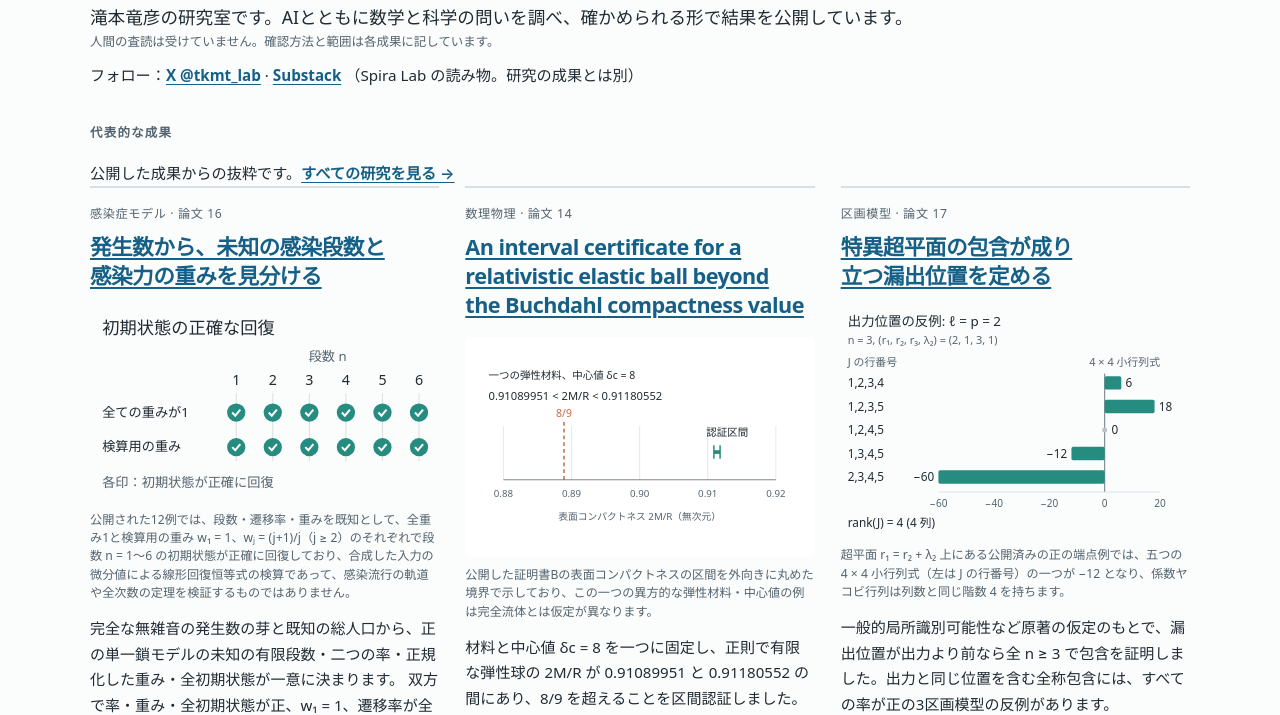
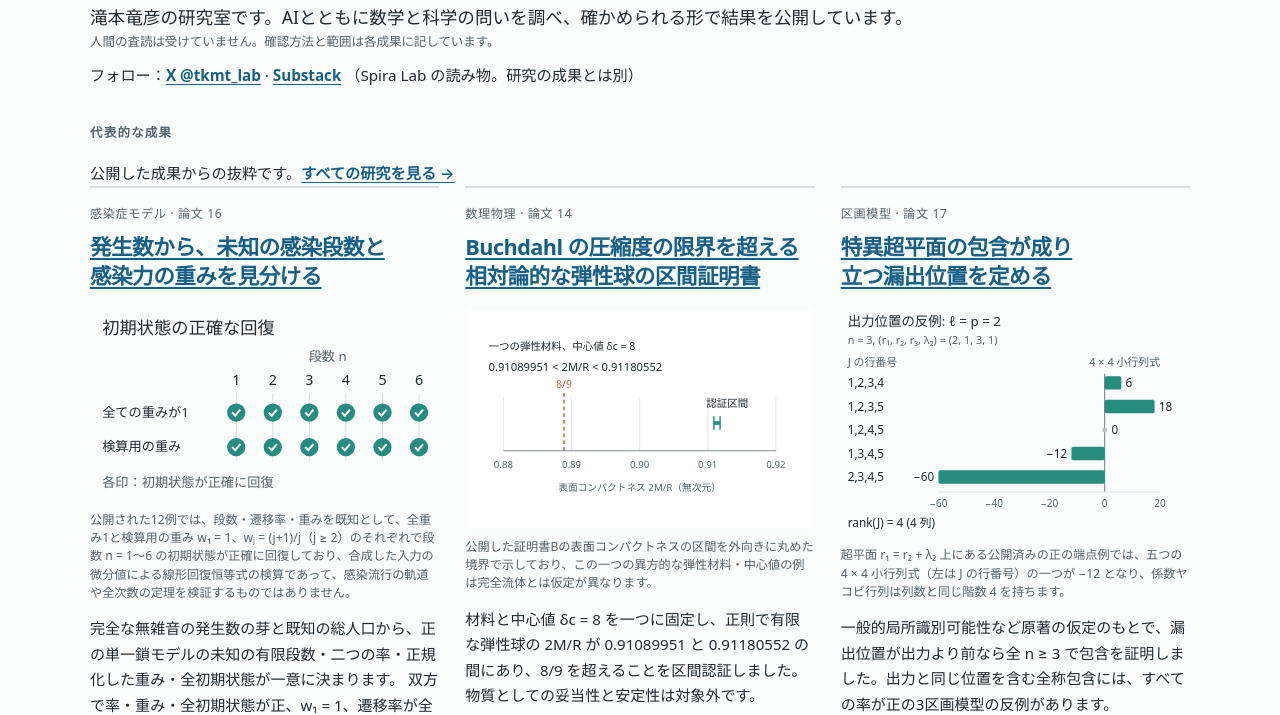
Before and after one commit to tkmt-lab/tkmt-lab.github.io, a plain HTML site: page ja/index.html in a window 1280 px wide. Shown: the part 101-816 px from the top of the page. Drawn offline with Linux system fonts and the light colour scheme.

Commit message:
Give the elastic ball paper a Japanese title

```diff
--- a/ja/index.html
+++ b/ja/index.html
@@ -79,7 +79,7 @@
 </svg>
 <figcaption>公開された12例では、段数・遷移率・重みを既知として、全重み1と検算用の重み w₁ = 1、wⱼ = (j+1)/j（j ≥ 2）のそれぞれで段数 n = 1〜6 の初期状態が正確に回復しており、合成した入力の微分値による線形回復恒等式の検算であって、感染流行の軌道や全次数の定理を検証するものではありません。</figcaption>
 </figure>
-<p class="summary">完全な無雑音の発生数の芽と既知の総人口から、正の単一鎖モデルの未知の有限段数・二つの率・正規化した重み・全初期状態が一意に決まります。 双方で率・重み・全初期状態が正、w₁ = 1、遷移率が全段に共通、物理時間が同じことが条件です。</p><p class="disclosure">確かめ方：文章の証明を、五つの有限の正確計算と段階的なAI点検で補っています。構成部分の点検には以前の文脈があり、統合稿は別のAI読者も読みました</p><p class="paper"><a href="https://doi.org/10.5281/zenodo.24269816">論文・DOIへ →</a> · <a href="https://github.com/tkmt-lab/staged-chain-unknown-order-identifiability">コードと検査 →</a></p></article><article class="result" id="r038-feature"><p class="field">数理物理 · 論文 14</p><h3><a href="research.html#elastic-buchdahl-ball-certificates">An interval certificate for a relativistic elastic ball beyond the Buchdahl compactness value</a></h3><figure><div class="drawing"><svg viewBox="0 0 440 234" role="img" aria-label="固定した弾性球の表面コンパクトネスは0.91089951と0.91180552の間にあり、8/9を超える。" style="width:100%;max-width:440px;height:auto;display:block">
+<p class="summary">完全な無雑音の発生数の芽と既知の総人口から、正の単一鎖モデルの未知の有限段数・二つの率・正規化した重み・全初期状態が一意に決まります。 双方で率・重み・全初期状態が正、w₁ = 1、遷移率が全段に共通、物理時間が同じことが条件です。</p><p class="disclosure">確かめ方：文章の証明を、五つの有限の正確計算と段階的なAI点検で補っています。構成部分の点検には以前の文脈があり、統合稿は別のAI読者も読みました</p><p class="paper"><a href="https://doi.org/10.5281/zenodo.24269816">論文・DOIへ →</a> · <a href="https://github.com/tkmt-lab/staged-chain-unknown-order-identifiability">コードと検査 →</a></p></article><article class="result" id="r038-feature"><p class="field">数理物理 · 論文 14</p><h3><a href="research.html#elastic-buchdahl-ball-certificates">Buchdahl の圧縮度の限界を超える相対論的な弾性球の区間証明書</a></h3><figure><div class="drawing"><svg viewBox="0 0 440 234" role="img" aria-label="固定した弾性球の表面コンパクトネスは0.91089951と0.91180552の間にあり、8/9を超える。" style="width:100%;max-width:440px;height:auto;display:block">
 <text x="18.000" y="25.000" fill="var(--fg)" font-size="14" text-anchor="start">一つの弾性材料、中心値 δc = 8</text>
 <text x="18.000" y="54.000" fill="var(--fg)" font-size="15" text-anchor="start">0.91089951 &lt; 2M/R &lt; 0.91180552</text>
 <line x1="38.000" x2="38.000" y1="88" y2="160" stroke="var(--line)"/>
```
Also changed, not shown: ja/research.html (+1 -1 lines).
